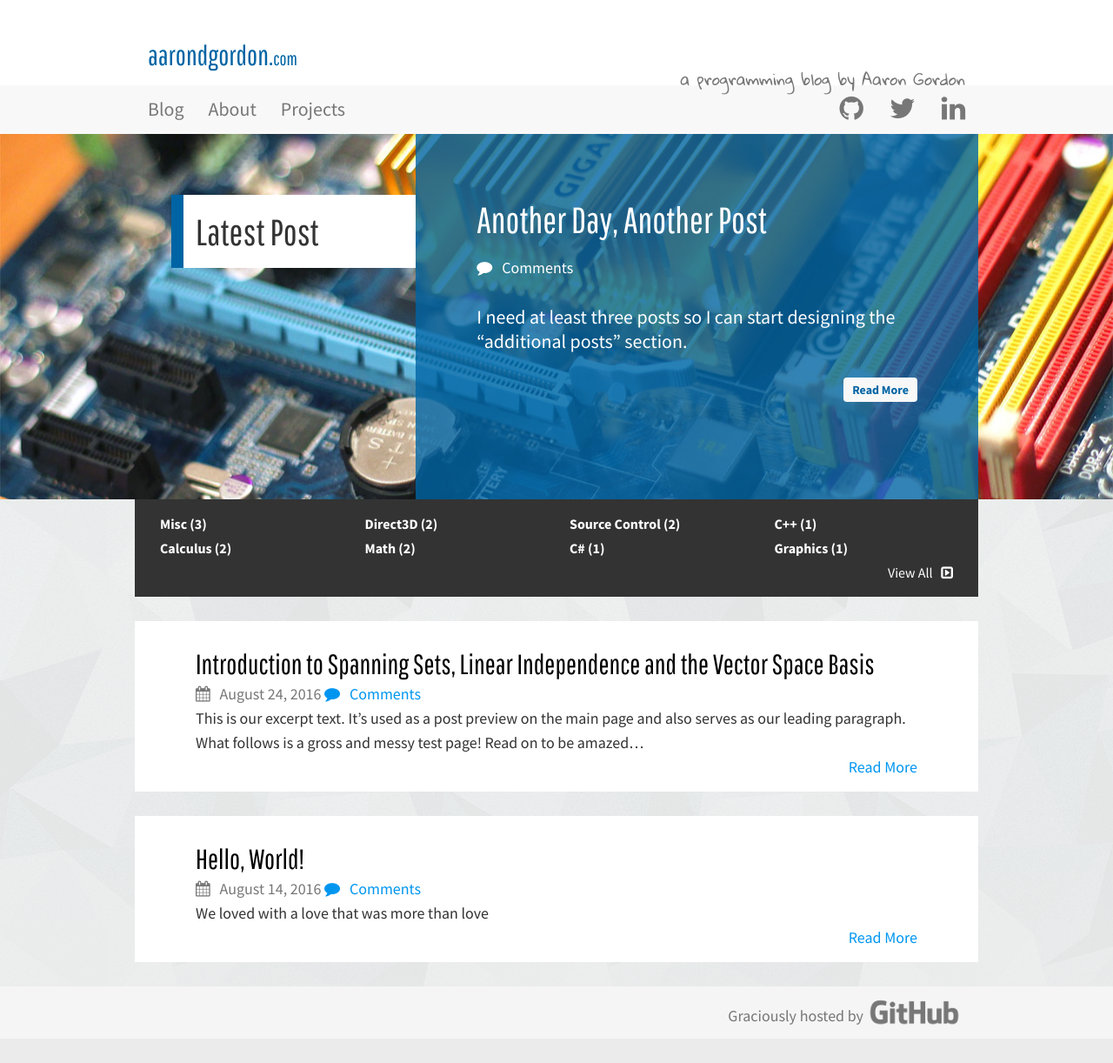
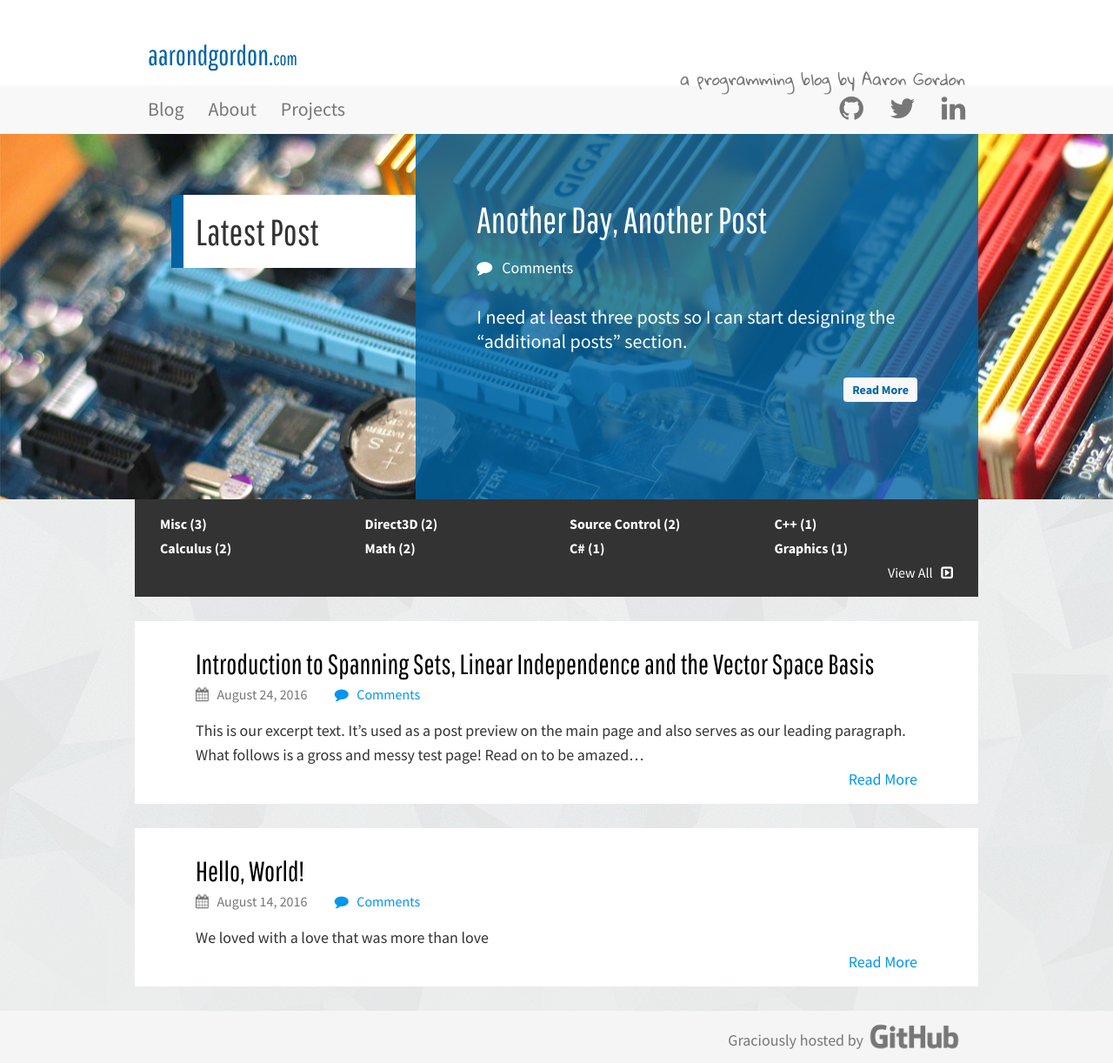
Before and after one commit to aarondgordon/aarondgordon.github.io, a Jekyll site: the page built from index.md, in a window 1280 px wide. Shown: the whole page at 87% size. Built offline with Jekyll 4.4.1, drawn with Linux system fonts in a browser that asks for light colours; nearby versions of some CDN libraries; comment, search, counter and statistics services are not loaded; before the commit the page ends 1194 px from its top, so only the background shows below that.

Commit message:
Restyled post preview date and comments

```diff
--- a/assets/css/layout.css
+++ b/assets/css/layout.css
@@ -237,12 +237,15 @@ a.btn-cover:hover, a.btn-cover:active {
 }
 
 .post-preview-date {
+  font-size: 0.889em; /* 16px/18px */
+  line-height: 1.75; /* 2 x baseline | 28px/16px */
   color: #777;
+  margin-bottom: 0.875em; /* 1 x baseline | 14px/16px */
 }
 
 .post-preview-comments {
   color: #0096f0;
-  margin-bottom: 0.778em; /* 1 x baseline | 14px/18px */
+  margin-left: 1.75em; /* 28px/16px */
 }
 
 .post-preview p {
```
